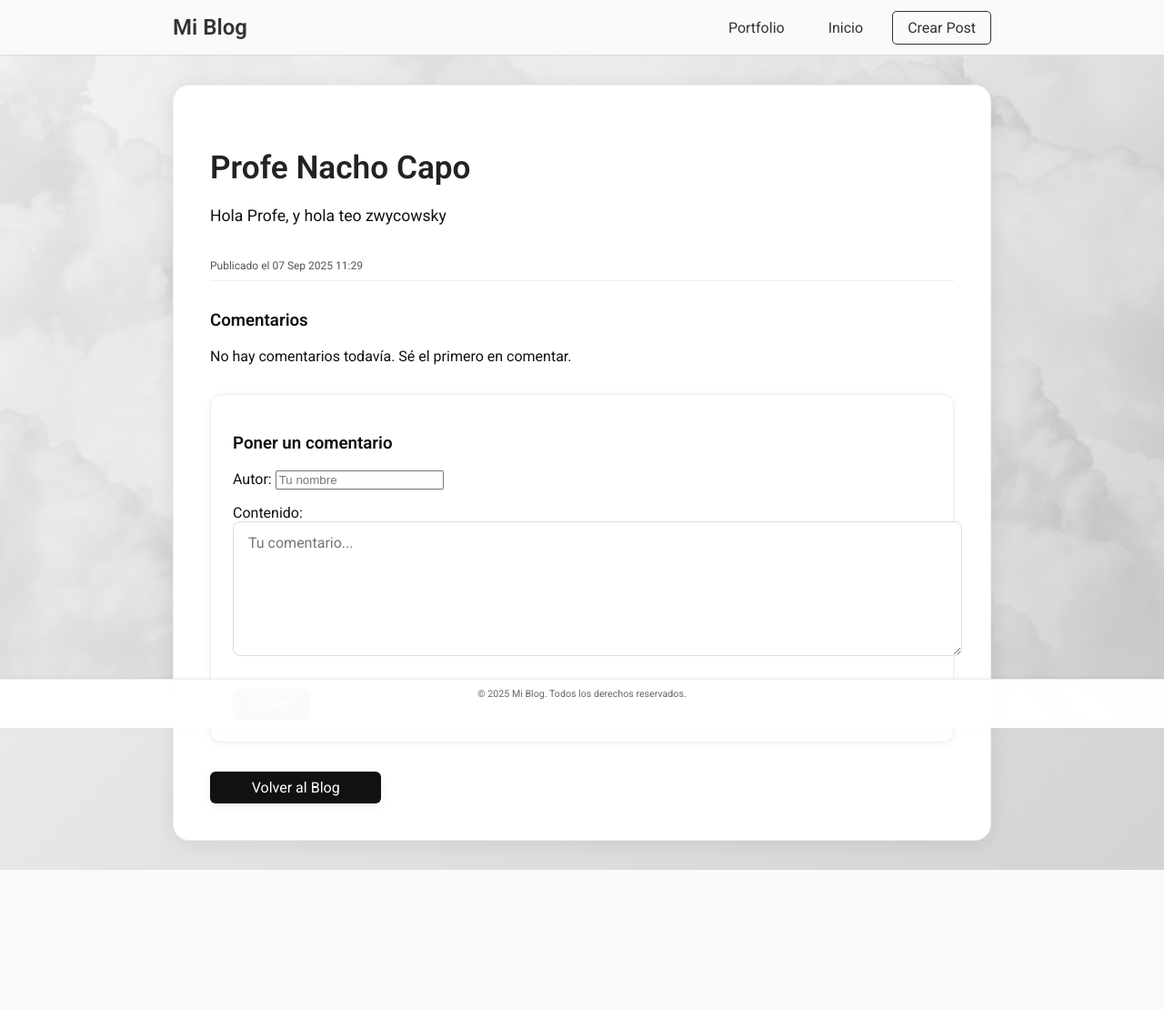
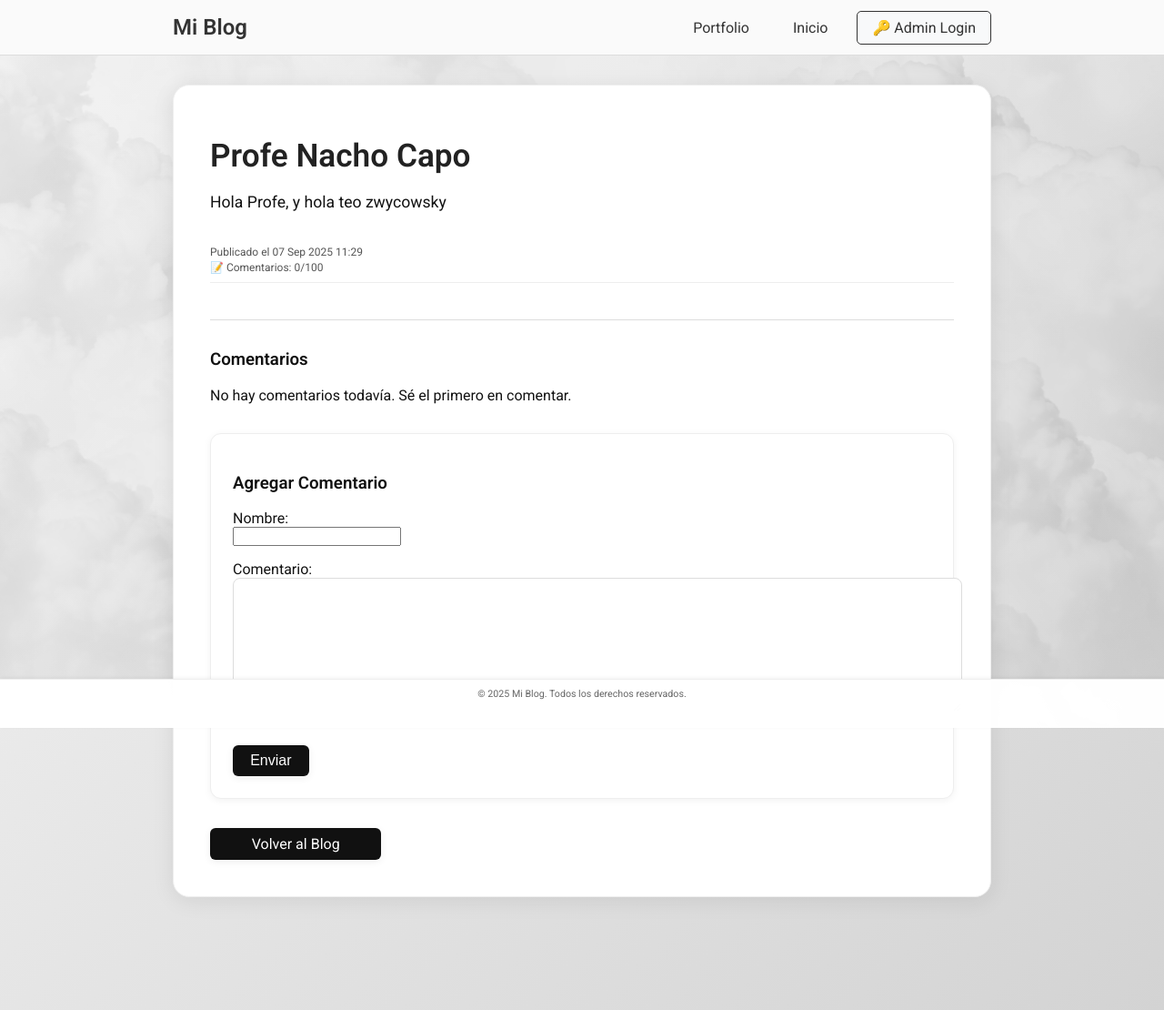
Before and after one commit to Gutttiz/TP4-nacho-aprobame, a Django app: page /blog/13/ in a window 1280 px wide. Shown: the whole page at 91% size. Before the commit the page ends 956 px from the top, so only its background shows below. Run offline with Django 5.2, Linux system fonts and the light colour scheme; data comes from the database, SQL or seed files in the repository; both versions use the stored data as it was after the commit; tables that the repository leaves empty hold one stand-in row (values such as "Sample post"); one stand-in notice (Sample message) is shown; some web fonts are replaced.

Commit message:
k1ng top 1

```diff
--- a/blog/forms.py
+++ b/blog/forms.py
@@ -1,23 +1,32 @@
+# forms.py
 from django import forms
-from .models import Comentario
-from .models import Post
+from .models import Comentario, Post
 
 class ComentarioForm(forms.ModelForm):
     class Meta:
         model = Comentario
         fields = ['autor', 'contenido']
         widgets = {
-            'autor': forms.TextInput(attrs={'placeholder': 'Tu nombre', 'class': 'input-com'}),
-            'contenido': forms.Textarea(attrs={'placeholder': 'Tu comentario...', 'rows': 3, 'class': 'textarea-com'}),
+            'autor': forms.TextInput(attrs={
+                'placeholder': 'Tu nombre',
+                'class': 'input-com',
+                'pattern': '[A-Za-zÁÉÍÓÚáéíóúÑñ\\s]{1,100}'
+            }),
+            'contenido': forms.Textarea(attrs={
+                'placeholder': 'Tu comentario...',
+                'rows': 3,
+                'class': 'textarea-com',
+                'maxlength': '300'
+            }),
         }
-
 
 class PostForm(forms.ModelForm):
     class Meta:
         model = Post
-        fields = ['titulo', 'contenido', 'imagen']
+        fields = ['titulo', 'contenido', 'imagen', 'max_comentarios']  # ya incluye max_comentarios
         widgets = {
             'titulo': forms.TextInput(attrs={'class': 'form-control', 'placeholder': 'Título del post'}),
             'contenido': forms.Textarea(attrs={'class': 'form-control', 'placeholder': 'Escribí el contenido'}),
             'imagen': forms.ClearableFileInput(attrs={'class': 'form-control'}),
+            'max_comentarios': forms.NumberInput(attrs={'class': 'form-control', 'value': 100, 'min': 1, 'max': 500}),
         }
--- a/blog/static/blog/css/blog.css
+++ b/blog/static/blog/css/blog.css
@@ -747,3 +747,20 @@
 .comentario-reply {
   display: none !important;
 }
+/* =========================
+   MINIATURAS DE POST LIST - ANCHO REDUCIDO
+   ========================= */
+.blog-posts .post img {
+    width: 80%;         /* la imagen ocupa solo el 80% del ancho del post */
+    height: auto;       /* mantiene proporciones */
+    max-height: 180px;  /* altura moderada */
+    display: block;
+    margin: 0 auto;     /* centra la imagen dentro del post */
+    border-radius: var(--radius-sm);
+    object-fit: cover;  /* recorta si es necesario */
+    transition: transform 0.3s ease;
+}
+
+.blog-posts .post:hover img {
+    transform: scale(1.05);
+}
--- a/blog/templates/blog/base_blog.html
+++ b/blog/templates/blog/base_blog.html
@@ -6,107 +6,45 @@
     <meta name="viewport" content="width=device-width, initial-scale=1.0">
     <title>{% block title %}Mi Blog{% endblock %}</title>
 
-    <!-- CSS del blog -->
     <link rel="stylesheet" href="{% static 'blog/css/blog.css' %}?v={{ timestamp|default:'1' }}">
-
-    <!-- Fuente simple -->
     <link href="https://fonts.googleapis.com/css2?family=Roboto:wght@400;600&display=swap" rel="stylesheet">
 
     <style>
         /* Header minimalista */
-        .blog-header {
-            background: #fafafa;
-            border-bottom: 1px solid #ddd;
-            position: sticky;
-            top: 0;
-            z-index: 1000;
+        .blog-header { background:#fafafa; border-bottom:1px solid #ddd; position:sticky; top:0; z-index:1000; }
+        .header-nav { max-width:900px; margin:0 auto; display:flex; justify-content:space-between; align-items:center; padding:1rem; }
+        .logo { font-size:1.5rem; font-weight:600; color:#333; text-decoration:none; }
+        .nav-links { display:flex; list-style:none; gap:1rem; margin:0; padding:0; align-items:center; }
+        .nav-links a { text-decoration:none; color:#333; font-weight:500; padding:0.5rem 1rem; }
+        .nav-links a.active { border-bottom:2px solid #333; }
+        .btn-crear-post-header, .btn-admin-login { border:1px solid #333; border-radius:5px; padding:0.5rem 1rem; text-decoration:none; font-weight:500; background:#f8f9fa; color:#333; }
+        .btn-crear-post-header:hover { background:#e9ecef; }
+        .btn-admin-login:hover { background:#e3f2fd; color:#007bff; border-color:#007bff; }
+        .user-info { color:#666; font-size:0.9rem; padding:0.5rem 1rem; }
+        .blog-container { max-width:900px; margin:2rem auto; padding:0 1rem; }
+        .breadcrumb { margin-bottom:1rem; font-size:0.9rem; }
+        .breadcrumb a { color:#333; text-decoration:none; margin-right:0.3rem; }
+        .breadcrumb a:hover { text-decoration:underline; }
+        @media (max-width:600px) {
+            .header-nav { flex-direction:column; align-items:flex-start; gap:0.5rem; }
+            .nav-links { flex-direction:column; gap:0.5rem; width:100%; }
         }
-
-        .header-nav {
-            max-width: 900px;
-            margin: 0 auto;
-            display: flex;
-            justify-content: space-between;
-            align-items: center;
-            padding: 1rem;
-        }
-
-        .logo {
-            font-size: 1.5rem;
-            font-weight: 600;
-            color: #333;
-            text-decoration: none;
-        }
-
-        .nav-links {
-            display: flex;
-            list-style: none;
-            gap: 1rem;
-            margin: 0;
-            padding: 0;
-        }
-
-        .nav-links a {
-            text-decoration: none;
-            color: #333;
-            font-weight: 500;
-            padding: 0.5rem 1rem;
-        }
-
-        .nav-links a.active {
-            border-bottom: 2px solid #333;
-        }
-
-        /* Botón crear post */
-        .btn-crear-post-header {
-            border: 1px solid #333;
-            border-radius: 5px;
-            padding: 0.5rem 1rem;
-            text-decoration: none;
-            color: #333;
-            font-weight: 500;
-        }
-
-        .btn-crear-post-header:hover {
-            background: #f0f0f0;
-        }
-
-        /* Contenedor principal */
-        .blog-container {
-            max-width: 900px;
-            margin: 2rem auto;
-            padding: 0 1rem;
-        }
-
-
-        /* Breadcrumb opcional */
-        .breadcrumb {
-            margin-bottom: 1rem;
-            font-size: 0.9rem;
-        }
-
-        .breadcrumb a {
-            color: #333;
-            text-decoration: none;
-            margin-right: 0.3rem;
-        }
-
-        .breadcrumb a:hover {
-            text-decoration: underline;
-        }
-
-        /* Responsive básico */
-        @media (max-width: 600px) {
-            .header-nav {
-                flex-direction: column;
-                align-items: flex-start;
-                gap: 0.5rem;
-            }
-            .nav-links {
-                flex-direction: column;
-                gap: 0.5rem;
-            }
-        }
+        .messages-container { margin-bottom:2rem; }
+        .alert { position:relative; padding:1rem 2.5rem 1rem 1rem; margin-bottom:1rem; border-radius:8px; border:1px solid; animation:slideIn 0.3s ease-out; }
+        @keyframes slideIn { from { opacity:0; transform:translateY(-20px); } to { opacity:1; transform:translateY(0); } }
+        .alert-success { background:#d4edda; border-color:#c3e6cb; color:#155724; }
+        .alert-error { background:#f8d7da; border-color:#f1aeb5; color:#721c24; }
+        .alert-warning { background:#fff3cd; border-color:#ffeaa7; color:#856404; }
+        .alert-info { background:#d1ecf1; border-color:#bee5eb; color:#0c5460; }
+        .close-btn { position:absolute; top:0.5rem; right:0.8rem; background:none; border:none; font-size:1.2rem; cursor:pointer; color:inherit; opacity:0.7; }
+        .close-btn:hover { opacity:1; }
+        .blog-footer { background:rgba(255,255,255,0.98); color:#666; text-align:center; font-family:'Roboto',Arial,sans-serif; width:100%; padding:0.4rem 0; border-top:1px solid #eee; position:fixed; bottom:0; left:0; z-index:10; font-size:0.8rem; box-shadow:0 -1px 4px rgba(0,0,0,0.05); height:40px; }
+        main.blog-container { padding-bottom:60px; }
+        article { border-bottom:1px solid #ddd; padding:1rem 0; }
+        article h2 { margin:0 0 0.5rem 0; }
+        article p { margin:0.5rem 0; }
+        section div { margin:0.3rem 0; }
+        section div form button { font-size:0.8rem; color:#c00; border:none; background:none; cursor:pointer; }
     </style>
 </head>
 <body>
@@ -116,20 +54,91 @@
             <ul class="nav-links">
                 <li><a href="/" class="{% if request.path == '/' %}active{% endif %}">Portfolio</a></li>
                 <li><a href="{% url 'blog:post_list' %}" class="{% if request.resolver_match.url_name == 'post_list' %}active{% endif %}">Inicio</a></li>
-                <li><a href="{% url 'blog:crear_post' %}" class="btn-crear-post-header">Crear Post</a></li>
+                {% if user.is_authenticated %}
+                    {% if user.is_staff or user.is_superuser %}
+                        <li><a href="{% url 'blog:crear_post' %}" class="btn-crear-post-header">🔒 Crear Post</a></li>
+                        <li><span class="user-info">Admin: {{ user.username }}</span></li>
+                    {% else %}
+                        <li><span class="user-info">Hola, {{ user.username }}</span></li>
+                    {% endif %}
+                    <li>
+                        <form method="post" action="{% url 'admin:logout' %}" style="display:inline;">
+                            {% csrf_token %}
+                            <button type="submit" class="btn-admin-login" style="background:none;border:none;padding:0;font:inherit;cursor:pointer;">
+                                Salir
+                            </button>
+                        </form>
+                    </li>
+                {% else %}
+                    <li><a href="/admin/" class="btn-admin-login">🔑 Admin Login</a></li>
+                {% endif %}
             </ul>
-
         </nav>
     </header>
 
     <main class="blog-container">
-        {% block content %}{% endblock %}
+        {% if messages %}
+            <div class="messages-container">
+                {% for message in messages %}
+                    <div class="alert alert-{{ message.tags }}">
+                        {{ message }}
+                        <button class="close-btn" onclick="this.parentElement.remove()">×</button>
+                    </div>
+                {% endfor %}
+            </div>
+        {% endif %}
+
+        {% block content %}
+        {% for post in posts %}
+            <article>
+                <h2>{{ post.titulo }}</h2>
+                <p>{{ post.contenido }}</p>
+                {% if post.imagen %}
+                    <img src="{{ post.imagen.url }}" alt="{{ post.titulo }}" style="max-width:100%;">
+                {% endif %}
+
+                {% if user.is_staff or user.is_superuser %}
+                    <form method="post" action="{% url 'blog:delete_post' post.pk %}" style="display:inline;">
+                        {% csrf_token %}
+                        <button type="submit">🗑️ Eliminar post</button>
+                    </form>
+                {% endif %}
+
+                <section>
+                    {% for comentario in post.comentarios.all %}
+                        <div>
+                            <strong>{{ comentario.autor }}</strong>: {{ comentario.contenido }}
+                            {% if user.is_staff or user.is_superuser %}
+                                <form method="post" action="{% url 'blog:delete_comment' comentario.pk %}" style="display:inline;">
+                                    {% csrf_token %}
+                                    <button type="submit">🗑️ Eliminar comentario</button>
+                                </form>
+                            {% endif %}
+                        </div>
+                    {% endfor %}
+                </section>
+            </article>
+        {% endfor %}
+        {% endblock %}
     </main>
 
     <footer class="blog-footer">
         <small>&copy; 2025 Mi Blog. Todos los derechos reservados.</small>
     </footer>
 
-    {% block extra_js %}{% endblock %}
+    <script>
+        document.addEventListener('DOMContentLoaded', function() {
+            const alerts = document.querySelectorAll('.alert');
+            alerts.forEach(alert => {
+                setTimeout(() => {
+                    if (alert.parentElement) {
+                        alert.style.opacity = '0';
+                        alert.style.transform = 'translateY(-20px)';
+                        setTimeout(() => { if(alert.parentElement) alert.remove(); }, 300);
+                    }
+                }, 5000);
+            });
+        });
+    </script>
 </body>
 </html>
--- a/blog/templates/blog/post_detail.html
+++ b/blog/templates/blog/post_detail.html
@@ -13,6 +13,8 @@
             <p class="post-body">{{ post.contenido }}</p>
             <div class="post-meta">
                 <small>Publicado el {{ post.creado|date:"d M Y H:i" }}</small>
+                <!-- SOLO AGREGAR ESTA LÍNEA: -->
+                <br><small>📝 Comentarios: {{ total_comentarios }}/{{ max_comentarios }}</small>
             </div>
         </article>
 
@@ -30,7 +32,6 @@
                     </div>
                     <div class="comentario-footer">
                         <small>{{ comentario.creado|date:"d M Y H:i" }}</small>
-                        <a href="#" class="comentario-reply">Responder</a>
                     </div>
                     {% for respuesta in comentario.respuestas.all %}
                         <div class="respuesta">
@@ -53,16 +54,48 @@
             {% endfor %}
         </div>
 
+        <!-- CAMBIAR TODO ESTE BLOQUE: -->
+        {% if puede_comentar %}
             <div class="form-comentario">
-            <h3>Poner un comentario</h3>
+                <h3>Agregar Comentario</h3>
                 <form method="POST">
                     {% csrf_token %}
-                {{ form.as_p }}
+                    <p>
+                        <label>Nombre:</label><br>
+                        <input type="text" name="autor" required maxlength="100">
+                    </p>
+                    <p>
+                        <label>Comentario:</label><br>
+                        <textarea name="contenido" required rows="4" cols="50"></textarea>
+                    </p>
                     <button type="submit">Enviar</button>
                 </form>
             </div>
+        {% else %}
+            <div class="alert">
+                <p><strong>❌ Comentarios cerrados</strong><br>
+                Este post alcanzó el límite de {{ max_comentarios }} comentarios.</p>
+            </div>
+        {% endif %}
+
+        <!-- Mostrar mensajes -->
+        {% if messages %}
+            {% for message in messages %}
+                <div class="alert">{{ message }}</div>
+            {% endfor %}
+        {% endif %}
 
         <a href="{% url 'blog:post_list' %}" class="btn-volver">Volver al Blog</a>
     </div>
 </section>
+
+<style>
+.alert {
+    background: #f0f0f0;
+    padding: 1rem;
+    border-radius: 8px;
+    margin: 1rem 0;
+    border-left: 4px solid #007bff;
+}
+</style>
 {% endblock %}
--- a/blog/urls.py
+++ b/blog/urls.py
@@ -8,4 +8,5 @@
     path('', views.post_list, name='post_list'),           # Lista de posts
     path('<int:pk>/', views.post_detail, name='post_detail'), # Detalle de post
     path('crear/', views.crear_post, name='crear_post'),    # Crear post
+    path("post/<int:pk>/delete/", views.delete_post, name="delete_post"),
 ]
--- a/blog/views.py
+++ b/blog/views.py
@@ -1,48 +1,80 @@
 from django.shortcuts import render, get_object_or_404, redirect
+from django.http import HttpResponseForbidden
+from django.contrib.auth.decorators import login_required
+from django.contrib.auth.decorators import user_passes_test
+from django.contrib import messages
 from .models import Post, Comentario
-from .forms import ComentarioForm
+from .forms import PostForm
 
 def post_list(request):
-    posts = Post.objects.order_by('-creado')
+    posts = Post.objects.all().order_by('-creado')
+    if request.headers.get('x-requested-with') == 'XMLHttpRequest':
+        return render(request, 'blog/post_list.html', {'posts': posts})
     return render(request, 'blog/post_list.html', {'posts': posts})
 
 def post_detail(request, pk):
     post = get_object_or_404(Post, pk=pk)
-    comentarios = post.comentarios.filter(padre__isnull=True).order_by('-creado')
 
-    if request.method == 'POST':
-        form = ComentarioForm(request.POST)
-        padre_id = request.POST.get('padre_id')
-        if form.is_valid():
-            comentario = form.save(commit=False)
-            comentario.post = post
-            if padre_id:
-                comentario.padre = Comentario.objects.get(id=padre_id)
-            comentario.save()
-            return redirect('blog:post_detail', pk=post.pk)  # ✅ Corregido
-    else:
-        form = ComentarioForm()
+    puede_comentar = post.puede_comentar()
 
-    return render(request, 'blog/post_detail.html', {
+    # Manejo simple de comentarios
+    if request.method == 'POST' and puede_comentar:
+        autor = request.POST.get('autor', '').strip()
+        contenido = request.POST.get('contenido', '').strip()
+
+        if autor and contenido:
+            Comentario.objects.create(
+                post=post,
+                autor=autor,
+                contenido=contenido
+            )
+            messages.success(request, '¡Comentario agregado!')
+            return redirect('blog:post_detail', pk=pk)
+        else:
+            messages.error(request, 'Complete todos los campos.')
+    elif request.method == 'POST' and not puede_comentar:
+        messages.error(request, f'Post con límite de {post.max_comentarios} comentarios alcanzado.')
+
+    context = {
         'post': post,
-        'comentarios': comentarios,
-        'form': form
-    })
+        'puede_comentar': puede_comentar,
+        'total_comentarios': post.total_comentarios(),
+        'max_comentarios': post.max_comentarios,
+    }
+    return render(request, 'blog/post_detail.html', context)
 
-from .forms import PostForm
+# CAMBIAR TODA ESTA FUNCIÓN:
+def crear_post(request):
+    # VERIFICACIÓN COMPLETA: debe estar logueado Y ser admin
+    if not request.user.is_authenticated:
+        messages.error(request, 'Debes iniciar sesión para crear posts.')
+        return redirect('blog:post_list')  # O redirigir a login si tienes
 
-def crear_post(request):
+    if not (request.user.is_superuser or request.user.is_staff):
+        messages.error(request, 'Solo administradores pueden crear posts.')
+        return redirect('blog:post_list')
+
     if request.method == 'POST':
         form = PostForm(request.POST, request.FILES)
         if form.is_valid():
             form.save()
+            messages.success(request, '¡Post creado exitosamente!')
             if request.headers.get('x-requested-with') == 'XMLHttpRequest':
-                # Devuelve la lista de posts actualizada
                 posts = Post.objects.all().order_by('-creado')
                 return render(request, 'blog/post_list.html', {'posts': posts})
-            return redirect('blog:post_list')  # ✅ Cambiado de 'blog:index' a 'blog:post_list'
+            return redirect('blog:post_list')
+        else:
+            messages.error(request, 'Error al crear el post. Revisa los campos.')
     else:
         form = PostForm()
+
     if request.headers.get('x-requested-with') == 'XMLHttpRequest':
         return render(request, 'blog/crear_post.html', {'form': form})
     return render(request, 'blog/crear_post.html', {'form': form})
+
+@user_passes_test(lambda u: u.is_staff or u.is_superuser)
+def delete_post(request, pk):
+    if request.method == "POST":
+        post = get_object_or_404(Post, pk=pk)
+        post.delete()
+    return redirect("blog:post_list")
--- a/miportfolio/urls.py
+++ b/miportfolio/urls.py
@@ -1,9 +1,16 @@
 from django.contrib import admin
 from django.urls import path, include
 from portfolio import views as portfolio_views
+from django.conf import settings
+from django.conf.urls.static import static
+
+
 
 urlpatterns = [
     path('admin/', admin.site.urls),
     path('', portfolio_views.home, name='home'),  # Página principal con posts
     path('blog/', include('blog.urls')),          # Opcional: página completa del blog
 ]
+
+if settings.DEBUG:
+    urlpatterns += static(settings.MEDIA_URL, document_root=settings.MEDIA_ROOT)
```
Also changed, not shown: blog/models.py (+22 -2 lines), blog/templates/blog/crear_post.html (+10 -10 lines), blog/templates/blog/urls.py (deleted, +0 -8 lines), blog/migrations/0005_post_max_comentarios.py (added), blog/migrations/0006_alter_comentario_autor_alter_comentario_contenido.py (added), db.sqlite3, media/posts/Captura_de_pantalla_2025-09-07_025040.png (added). Lines whose indentation alone changed are shown as unchanged.
